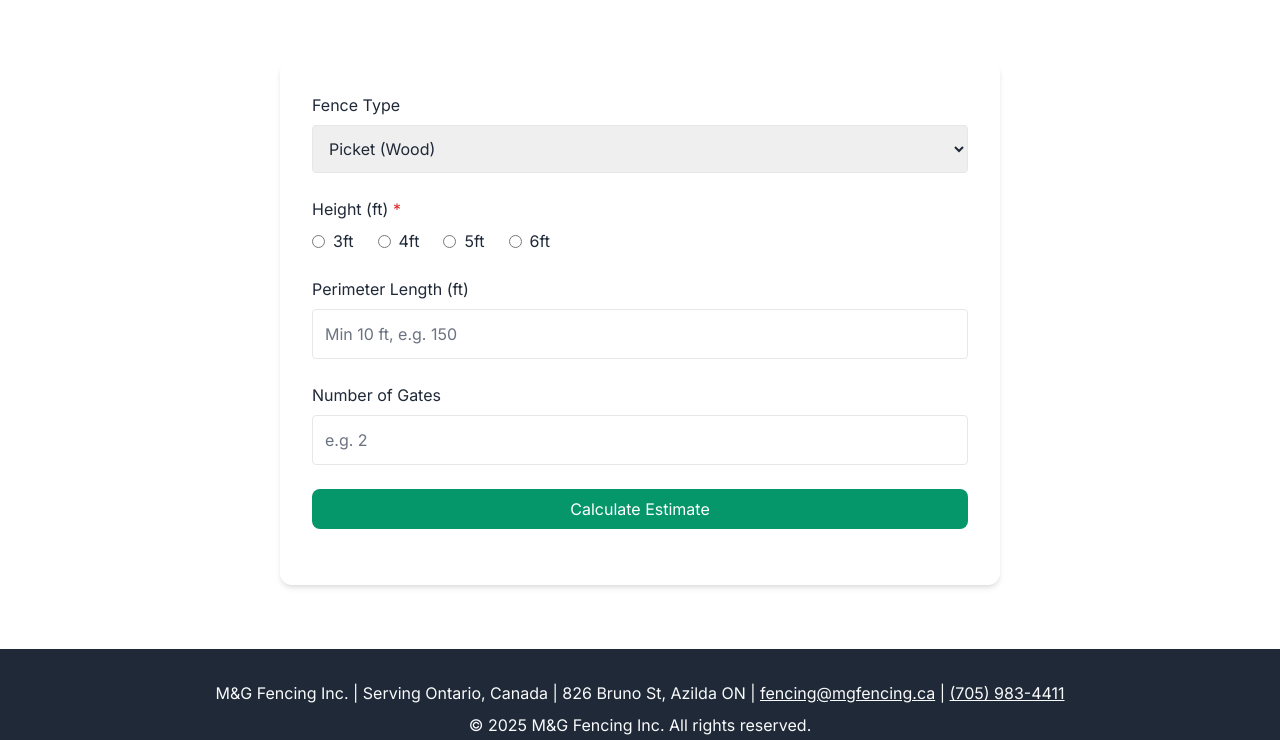
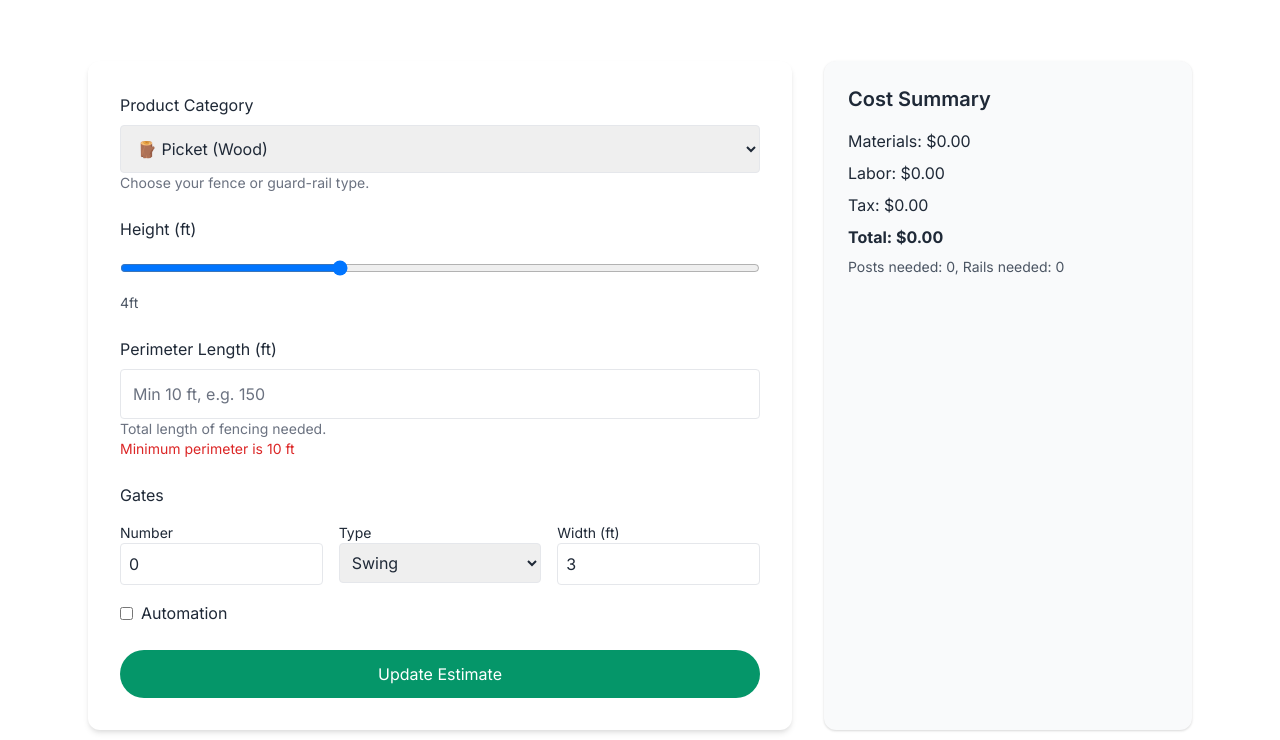
Before and after one commit to RileyBelleville/RileyWebsiteProject, a plain HTML site: page mgfencing-2/estimate.html in a window 1280 px wide. Shown: the part 471-1211 px from the top of the page. Drawn offline with nearby package versions, Linux system fonts and the light colour scheme.

Commit message:
feat: enhance estimator with dynamic pricing and summary

```diff
--- /dev/null
+++ b/mgfencing-2/api/prices.json
@@ -0,0 +1,13 @@
+{
+  "taxRate": 0.13,
+  "products": {
+    "picket": {"material": 25, "labor": 15, "gate": 30},
+    "privacy": {"material": 30, "labor": 18, "gate": 35},
+    "vinyl": {"material": 35, "labor": 20, "gate": 40},
+    "chainlink": {"material": 20, "labor": 12, "gate": 25},
+    "wrought_iron": {"material": 50, "labor": 25, "gate": 50},
+    "guide_rail": {"material": 45, "labor": 22, "gate": 0},
+    "cable_rail": {"material": 40, "labor": 20, "gate": 0},
+    "steel_rail": {"material": 50, "labor": 25, "gate": 0}
+  }
+}
--- a/mgfencing-2/estimate.html
+++ b/mgfencing-2/estimate.html
@@ -12,7 +12,6 @@
   <link rel="stylesheet" href="https://fonts.googleapis.com/css2?family=Inter:wght@400;600;700&display=swap" />
   <!-- Global styles for animations, forms and footers -->
   <link rel="stylesheet" href="css/global.css" />
-  <!-- Remove inline fade styles and scripts; handled by global CSS/JS -->
 </head>
 <body>
   <!-- Top Bar -->
@@ -60,81 +59,110 @@
     </div>
   </section>
   <!-- ESTIMATOR SECTION -->
-  <main class="max-w-3xl mx-auto px-6 py-16">
-    <div class="bg-white p-8 rounded-xl shadow-md space-y-6">
+  <main class="max-w-6xl mx-auto px-6 py-16">
+    <div class="md:flex md:space-x-8">
+      <form id="estimator-form" class="bg-white p-8 rounded-xl shadow-md space-y-6 md:flex-1" novalidate>
         <div>
-        <label class="block mb-2 font-medium">Fence Type</label>
-        <select id="type" class="w-full p-3 border rounded">
-          <option value="picket">Picket (Wood)</option>
-          <option value="privacy">Privacy</option>
-          <option value="vinyl">Vinyl</option>
-          <option value="chainlink">Chain-link</option>
-          <option value="wrought_iron">Wrought Iron</option>
-          <option value="guide_rail">High Cable Guide Rail Tension</option>
-          <option value="cable_rail">Cable Guide Rail</option>
-          <option value="steel_rail">Steel Beam Guide Rail</option>
+          <label for="category" class="block mb-2 font-medium" title="Select fence or guard-rail type">Product Category</label>
+          <select id="category" class="w-full p-3 border rounded" aria-describedby="category-tip">
+            <option value="picket">🪵 Picket (Wood)</option>
+            <option value="privacy">🛡️ Privacy</option>
+            <option value="vinyl">🧱 Vinyl</option>
+            <option value="chainlink">⛓️ Chain-link</option>
+            <option value="wrought_iron">⚙️ Wrought Iron</option>
+            <option value="guide_rail">🚧 High Cable Guide Rail</option>
+            <option value="cable_rail">🪢 Cable Guide Rail</option>
+            <option value="steel_rail">🛤️ Steel Beam Guide Rail</option>
+          </select>
+          <p id="category-tip" class="text-sm text-gray-500">Choose your fence or guard-rail type.</p>
+        </div>
+
+        <div id="height-wrapper">
+          <label for="height" class="block mb-2 font-medium">Height (ft)</label>
+          <input type="range" id="height" min="3" max="6" step="1" value="4" class="w-full" aria-describedby="height-tip" />
+          <div class="text-sm text-gray-600" id="height-value">4ft</div>
+          <p id="height-tip" class="sr-only">Use slider to select height.</p>
+        </div>
+
+        <div>
+          <label for="length" class="block mb-2 font-medium" title="Total perimeter length">Perimeter Length (ft)</label>
+          <input id="length" type="number" min="10" placeholder="Min 10 ft, e.g. 150" class="w-full p-3 border rounded" aria-describedby="length-tip length-error" />
+          <p id="length-tip" class="text-sm text-gray-500">Total length of fencing needed.</p>
+          <p id="length-error" class="text-sm text-red-600 hidden" role="alert"></p>
+        </div>
+
+        <div id="chainlink-options" class="hidden space-y-4">
+          <div>
+            <label for="chain-color" class="block mb-2 font-medium">Chain-link Color</label>
+            <select id="chain-color" class="w-full p-3 border rounded">
+              <option value="galvanized">Galvanized</option>
+              <option value="black">Black Coated</option>
+              <option value="brown">Brown Coated</option>
+              <option value="green">Green Coated</option>
             </select>
           </div>
-      <!-- Height Selection -->
-      <div id="height-section">
-        <label class="block mb-2 font-medium">Height (ft) <span class="text-red-600">*</span></label>
-        <div class="flex space-x-6">
-          <label class="inline-flex items-center"><input type="radio" name="height" value="3" required class="form-radio text-green-600" /><span class="ml-2">3ft</span></label>
-          <label class="inline-flex items-center"><input type="radio" name="height" value="4" class="form-radio text-green-600" /><span class="ml-2">4ft</span></label>
-          <label class="inline-flex items-center"><input type="radio" name="height" value="5" class="form-radio text-green-600" /><span class="ml-2">5ft</span></label>
-          <label class="inline-flex items-center"><input type="radio" name="height" value="6" class="form-radio text-green-600" /><span class="ml-2">6ft</span></label>
+          <div>
+            <label class="inline-flex items-center">
+              <input type="checkbox" id="slats" class="form-checkbox text-green-600" />
+              <span class="ml-2">Privacy Slats</span>
+            </label>
           </div>
         </div>
+
+        <div id="vinyl-options" class="hidden">
+          <label class="inline-flex items-center">
+            <input type="checkbox" id="vinyl-slats" class="form-checkbox text-green-600" />
+            <span class="ml-2">Add Decorative Slats</span>
+          </label>
+        </div>
+
+        <div id="gate-section" class="hidden space-y-4">
+          <label class="block font-medium">Gates</label>
+          <div class="grid md:grid-cols-3 gap-4">
             <div>
-        <label class="block mb-2 font-medium">Perimeter Length (ft)</label>
-        <input id="length" type="number" min="10" placeholder="Min 10 ft, e.g. 150" class="w-full p-3 border rounded" />
+              <label for="gate-count" class="block text-sm">Number</label>
+              <input id="gate-count" type="number" min="0" value="0" class="w-full p-2 border rounded" />
             </div>
-      <div id="color-option" class="hidden"><label class="block mb-2 font-medium">Chain-link Color</label><select id="chain-color" class="w-full p-3 border rounded"><option value="galvanized">Galvanized</option><option value="black">Black Coated</option><option value="brown">Brown Coated</option><option value="green">Green Coated</option></select></div>
-      <div id="slat-option" class="hidden"><label class="inline-flex items-center"><input type="checkbox" id="privacy-slats" class="form-checkbox text-green-600" /><span class="ml-2">Include Privacy Slats (+extra cost)</span></label></div>
-      <div id="gate-option" class="hidden"><label class="block mb-2 font-medium">Number of Gates</label><input id="gate-count" type="number" min="0" placeholder="e.g. 2" class="w-full p-3 border rounded" /></div>
-      <button id="calculate" class="w-full bg-green-600 text-white py-2 px-4 rounded-lg hover:bg-green-700 transition">Calculate Estimate</button>
-      <div id="result" class="text-xl font-semibold text-center mt-4"></div>
+            <div>
+              <label for="gate-type" class="block text-sm">Type</label>
+              <select id="gate-type" class="w-full p-2 border rounded">
+                <option value="swing">Swing</option>
+                <option value="slide">Slide</option>
+              </select>
+            </div>
+            <div>
+              <label for="gate-width" class="block text-sm">Width (ft)</label>
+              <input id="gate-width" type="number" min="3" value="3" class="w-full p-2 border rounded" />
+            </div>
+          </div>
+          <label class="inline-flex items-center">
+            <input type="checkbox" id="gate-auto" class="form-checkbox text-green-600" />
+            <span class="ml-2">Automation</span>
+          </label>
+        </div>
+
+        <button type="submit" class="w-full bg-green-600 text-white py-2 px-4 rounded-lg hover:bg-green-700 transition">Update Estimate</button>
+      </form>
+
+      <aside id="summary" class="mt-8 md:mt-0 md:w-1/3 bg-gray-50 p-6 rounded-xl shadow space-y-2" aria-live="polite">
+        <h2 class="text-xl font-semibold mb-4">Cost Summary</h2>
+        <p>Materials: $<span data-materials>0.00</span></p>
+        <p>Labor: $<span data-labor>0.00</span></p>
+        <p>Tax: $<span data-tax>0.00</span></p>
+        <p class="font-bold">Total: $<span data-total>0.00</span></p>
+        <p class="mt-4 text-sm text-gray-600">Posts needed: <span data-posts>0</span>, Rails needed: <span data-rails>0</span></p>
+      </aside>
     </div>
   </main>
   <!-- FOOTER -->
   <footer>
     <div class="max-w-6xl mx-auto px-6 text-center space-y-2">
       <p>M&amp;G Fencing Inc. | Serving Ontario, Canada | 826 Bruno St, Azilda ON | <a href="mailto:fencing@mgfencing.ca" class="underline">fencing@mgfencing.ca</a> | <a href="tel:+17059834411" class="underline">(705) 983-4411</a></p>
-      <!-- Use data-year for automatic copyright year injection -->
       <p>&copy; <span data-year></span> M&amp;G Fencing Inc. All rights reserved.</p>
     </div>
   </footer>
   <!-- Load core functionality (fades, nav toggle, section reveal, dynamic year) -->
   <script src="js/main.js"></script>
-  <script>
-    // Options toggle
-    const typeSelect = document.getElementById('type'), colorOpt = document.getElementById('color-option'), slatOpt = document.getElementById('slat-option'), gateOpt = document.getElementById('gate-option'), heightSec = document.getElementById('height-section');
-    function updateOptions(){
-      const val=typeSelect.value;
-      colorOpt.classList.toggle('hidden', val!=='chainlink');
-      if(val==='privacy') slatOpt.classList.add('hidden');
-      else if(['vinyl','chainlink'].includes(val)) slatOpt.classList.remove('hidden');
-      else { slatOpt.classList.add('hidden'); document.getElementById('privacy-slats').checked=false; }
-      gateOpt.classList.toggle('hidden', !['picket','privacy','chainlink','vinyl'].includes(val));
-      if(gateOpt.classList.contains('hidden')) document.getElementById('gate-count').value='';
-      heightSec.classList.toggle('hidden',['guide_rail','cable_rail','steel_rail'].includes(val));
-      if(heightSec.classList.contains('hidden')) document.querySelectorAll('input[name="height"]').forEach(r=>r.checked=false);
-    }
-    typeSelect.addEventListener('change', updateOptions); updateOptions();
-
-    // Calculation with height & min length
-    document.getElementById('calculate').addEventListener('click', ()=>{
-      const length=parseFloat(document.getElementById('length').value)||0;
-      if(length<10) return alert('Please enter at least 10 ft of perimeter.');
-      const height=parseFloat(document.querySelector('input[name="height"]:checked')?.value)||4;
-      const mult={3:0.75,4:1,5:1.25,6:1.5}[height];
-      const rates={picket:25,privacy:25,vinyl:30,chainlink:20,wrought_iron:50,guide_rail:45,cable_rail:40,steel_rail:50};
-      let rate=rates[typeSelect.value]*mult;
-      if(['vinyl','chainlink'].includes(typeSelect.value)&&document.getElementById('privacy-slats').checked) rate+=5*mult;
-      const gates=parseInt(document.getElementById('gate-count').value)||0;
-      let cost=rate*length + gates*250;
-      document.getElementById('result').textContent=`Estimated Cost: ${cost.toLocaleString('en-CA',{style:'currency',currency:'CAD'})}`;
-    });
-  </script>
+  <script type="module" src="js/estimator.js"></script>
 </body>
 </html>
--- /dev/null
+++ b/mgfencing-2/js/estimator.js
@@ -0,0 +1,103 @@
+document.addEventListener('DOMContentLoaded', () => {
+  const form = document.getElementById('estimator-form');
+  const category = document.getElementById('category');
+  const lengthInput = document.getElementById('length');
+  const heightRange = document.getElementById('height');
+  const heightValue = document.getElementById('height-value');
+  const chainOptions = document.getElementById('chainlink-options');
+  const vinylOptions = document.getElementById('vinyl-options');
+  const gateSection = document.getElementById('gate-section');
+  const gateCount = document.getElementById('gate-count');
+  const gateWidth = document.getElementById('gate-width');
+  const gateAuto = document.getElementById('gate-auto');
+  const summary = document.getElementById('summary');
+  const lengthError = document.getElementById('length-error');
+
+  let prices = { taxRate: 0, products: {} };
+
+  fetch('api/prices.json')
+    .then(r => r.json())
+    .then(data => { prices = data; update(); });
+
+  function toggleSections() {
+    const val = category.value;
+    chainOptions.classList.toggle('hidden', val !== 'chainlink');
+    vinylOptions.classList.toggle('hidden', val !== 'vinyl');
+    const showHeight = !['guide_rail','cable_rail','steel_rail'].includes(val);
+    document.getElementById('height-wrapper').classList.toggle('hidden', !showHeight);
+    gateSection.classList.toggle('hidden', !['picket','privacy','vinyl','chainlink'].includes(val));
+  }
+  category.addEventListener('change', () => { toggleSections(); update(); });
+
+  heightRange.addEventListener('input', () => {
+    heightValue.textContent = `${heightRange.value}ft`;
+    update();
+  });
+
+  [lengthInput, gateCount, gateWidth, gateAuto, document.getElementById('slats'), document.getElementById('vinyl-slats'), document.getElementById('chain-color'), document.getElementById('gate-type')].forEach(el => {
+    if (el) el.addEventListener('input', update);
+  });
+
+  form.addEventListener('submit', e => {
+    e.preventDefault();
+    update();
+  });
+
+  function update() {
+    const length = parseFloat(lengthInput.value);
+    if (!length || length < 10) {
+      lengthError.textContent = 'Minimum perimeter is 10 ft';
+      lengthError.classList.remove('hidden');
+      lengthInput.setAttribute('aria-invalid', 'true');
+      summary.querySelector('[data-materials]').textContent = '0.00';
+      summary.querySelector('[data-labor]').textContent = '0.00';
+      summary.querySelector('[data-tax]').textContent = '0.00';
+      summary.querySelector('[data-total]').textContent = '0.00';
+      summary.querySelector('[data-posts]').textContent = '0';
+      summary.querySelector('[data-rails]').textContent = '0';
+      return;
+    }
+    lengthError.classList.add('hidden');
+    lengthInput.removeAttribute('aria-invalid');
+
+    const product = category.value;
+    const info = prices.products[product] || {};
+    const materialRate = info.material || 0;
+    const laborRate = info.labor || 0;
+    let materialCost = materialRate * length;
+    let laborCost = laborRate * length;
+
+    if (product === 'chainlink' && document.getElementById('slats').checked) {
+      materialCost += 5 * length;
+    }
+    if (product === 'vinyl' && document.getElementById('vinyl-slats').checked) {
+      materialCost += 7 * length;
+    }
+
+    const gates = parseInt(gateCount.value) || 0;
+    const gateWidthVal = parseFloat(gateWidth.value) || 0;
+    if (gates > 0) {
+      const gateRate = info.gate || 0;
+      materialCost += gates * gateWidthVal * gateRate;
+      laborCost += gates * gateWidthVal * gateRate * 0.5;
+      if (gateAuto.checked) {
+        materialCost += gates * 1000;
+      }
+    }
+
+    const posts = Math.ceil(length / 8) + 1;
+    const rails = posts * 2;
+    const tax = (materialCost + laborCost) * (prices.taxRate || 0);
+    const total = materialCost + laborCost + tax;
+
+    summary.querySelector('[data-materials]').textContent = materialCost.toFixed(2);
+    summary.querySelector('[data-labor]').textContent = laborCost.toFixed(2);
+    summary.querySelector('[data-tax]').textContent = tax.toFixed(2);
+    summary.querySelector('[data-total]').textContent = total.toFixed(2);
+    summary.querySelector('[data-posts]').textContent = posts;
+    summary.querySelector('[data-rails]').textContent = rails;
+  }
+
+  toggleSections();
+  update();
+});
```
Lines whose indentation alone changed are shown as unchanged.
